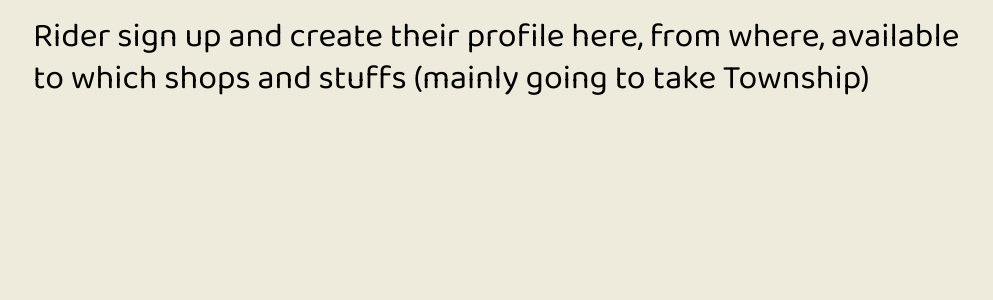
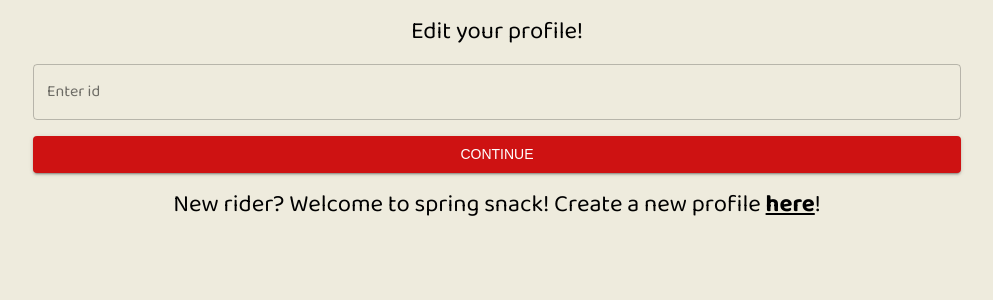
Before and after one commit to halchester/spring-delivery, a React (Create React App) app: page /rider in a window 1280 px wide. Shown: the top 300 px of the page, without its empty margins (143-1136 px from the left). Built offline with nearby package versions, Linux system fonts and the light colour scheme.

Commit message:
feat: add Rider page and SignupRider page (just marking todos)

```diff
--- a/src/App.js
+++ b/src/App.js
@@ -5,6 +5,7 @@ import Wrapper from "./wrapper/Wrapper";
 import Rider from "./pages/Rider";
 import Customer from "./pages/Customer";
 import RiderDetail from "./pages/RiderDetail";
+import SignupRider from "./SignupRider/SignupRider";
 
 const App = () => {
   return (
@@ -14,6 +15,7 @@ const App = () => {
         <Route exact path="/rider" component={Rider} />
         <Route exact path="/customer" component={Customer} />
         <Route exact path="/info/:id" component={RiderDetail} />
+        <Route exact path="/rider/signup" component={SignupRider} />
       </Wrapper>
     </Switch>
   );
--- /dev/null
+++ b/src/SignupRider/SignupRider.js
@@ -0,0 +1,23 @@
+import { Box, makeStyles, Typography } from "@material-ui/core";
+
+const useStyle = makeStyles({
+  container: {
+    marginTop: "0.5rem",
+  },
+});
+
+const SignupRider = () => {
+  const classes = useStyle();
+  return (
+    <Box component="div" className={classes.container}>
+      <Typography>Signup rider</Typography>
+    </Box>
+  );
+};
+
+export default SignupRider;
+
+// TODOS:
+// []: formik form with kind of data fields in data.js
+// []: photo or without photo? think with photo is better for person validation
+// []: add new restaurants with idk what to call that( click to add new field)
--- a/src/pages/Customer.js
+++ b/src/pages/Customer.js
@@ -5,7 +5,7 @@ import {
   TextField,
   Typography,
 } from "@material-ui/core";
-import { useEffect, useState } from "react";
+import { useState } from "react";
 import PersonCard from "../components/PersonCard";
 import data from "../data";
 
@@ -24,8 +24,6 @@ const useStyle = makeStyles({
 const Customer = () => {
   const classes = useStyle();
   const [query, setQuery] = useState("");
-
-  useEffect(() => {}, [query]);
 
   return (
     <Box component="div" className={classes.container}>
--- a/src/pages/Rider.js
+++ b/src/pages/Rider.js
@@ -1,11 +1,66 @@
-import { Box, Typography } from "@material-ui/core";
+import {
+  Box,
+  Button,
+  makeStyles,
+  TextField,
+  Typography,
+} from "@material-ui/core";
+import { useState } from "react";
+import { useHistory } from "react-router";
+
+// TODOS:
+// []: give each rider ID to remember and edit their profile
+// []: new user -> create a new profile to display
+
+const useStyle = makeStyles({
+  container: {
+    marginTop: "0.5rem",
+  },
+  input: {
+    marginTop: "1rem",
+  },
+  signup: {
+    textDecoration: "underline",
+  },
+});
 
 const Rider = () => {
+  const classes = useStyle();
+  const [id, setId] = useState("");
+  const history = useHistory();
   return (
-    <Box>
-      <Typography variant="h4">
-        Rider sign up and create their profile here, from where, available to
-        which shops and stuffs (mainly going to take Township)
+    <Box component="div" className={classes.container}>
+      <Typography variant="h5" align="center">
+        Edit your profile!
+      </Typography>
+      <TextField
+        fullWidth
+        variant="outlined"
+        className={classes.input}
+        label="Enter id"
+        value={id}
+        onChange={(e) => setId(e.target.value)}
+      />
+      <Button
+        className={classes.input}
+        variant="contained"
+        color="secondary"
+        fullWidth
+        type="submit"
+      >
+        Continue
+      </Button>
+      <Typography variant="h5" align="center" className={classes.input}>
+        New rider? Welcome to spring snack! Create a new profile{" "}
+        <strong
+          className={classes.signup}
+          onClick={() => {
+            history.push("/rider/signup");
+          }}
+        >
+          here
+        </strong>
+        !
       </Typography>
     </Box>
   );
```
Also changed, not shown: src/utils/Spinner/Spinner.js (added, +7 -0 lines), src/utils/Spinner/Spinner.module.css (added, +24 -0 lines).
